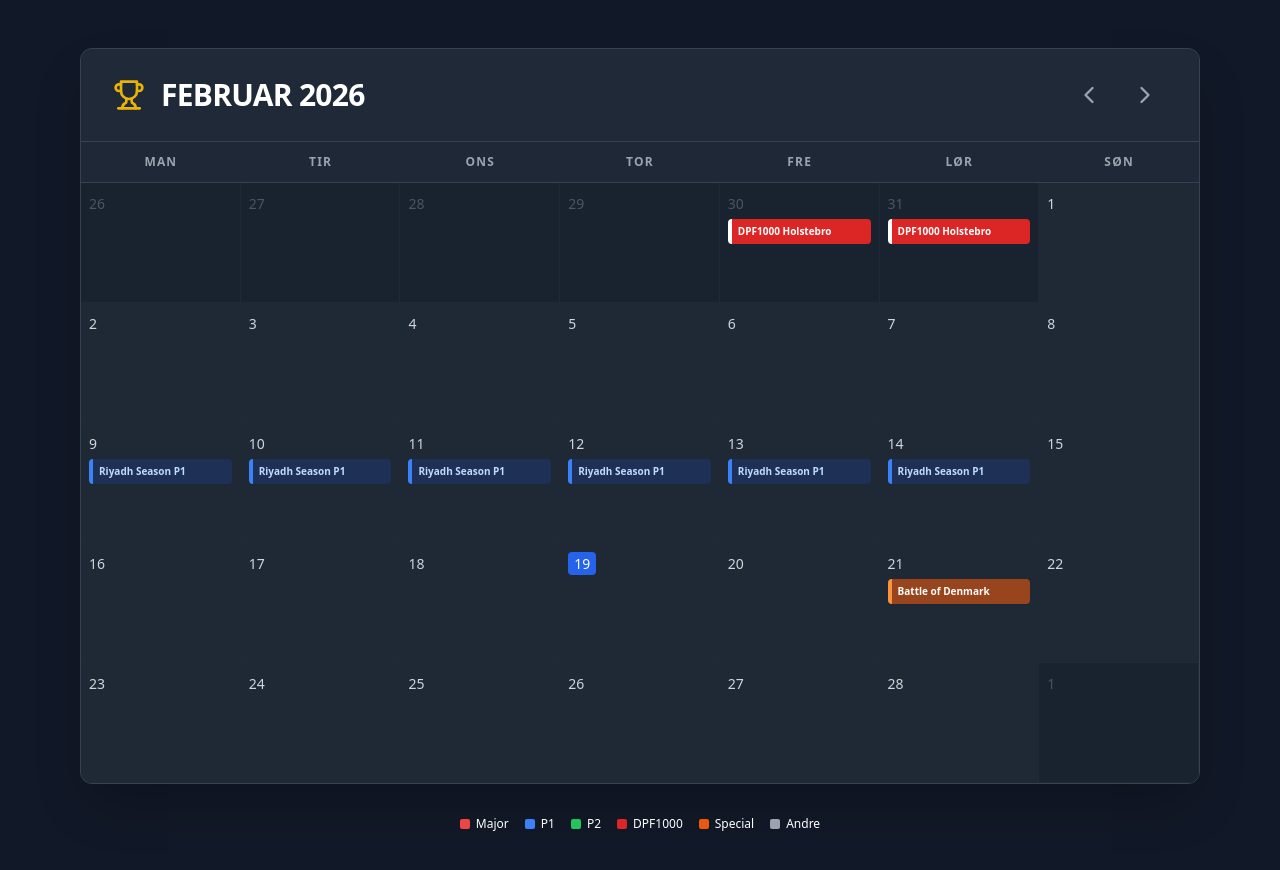
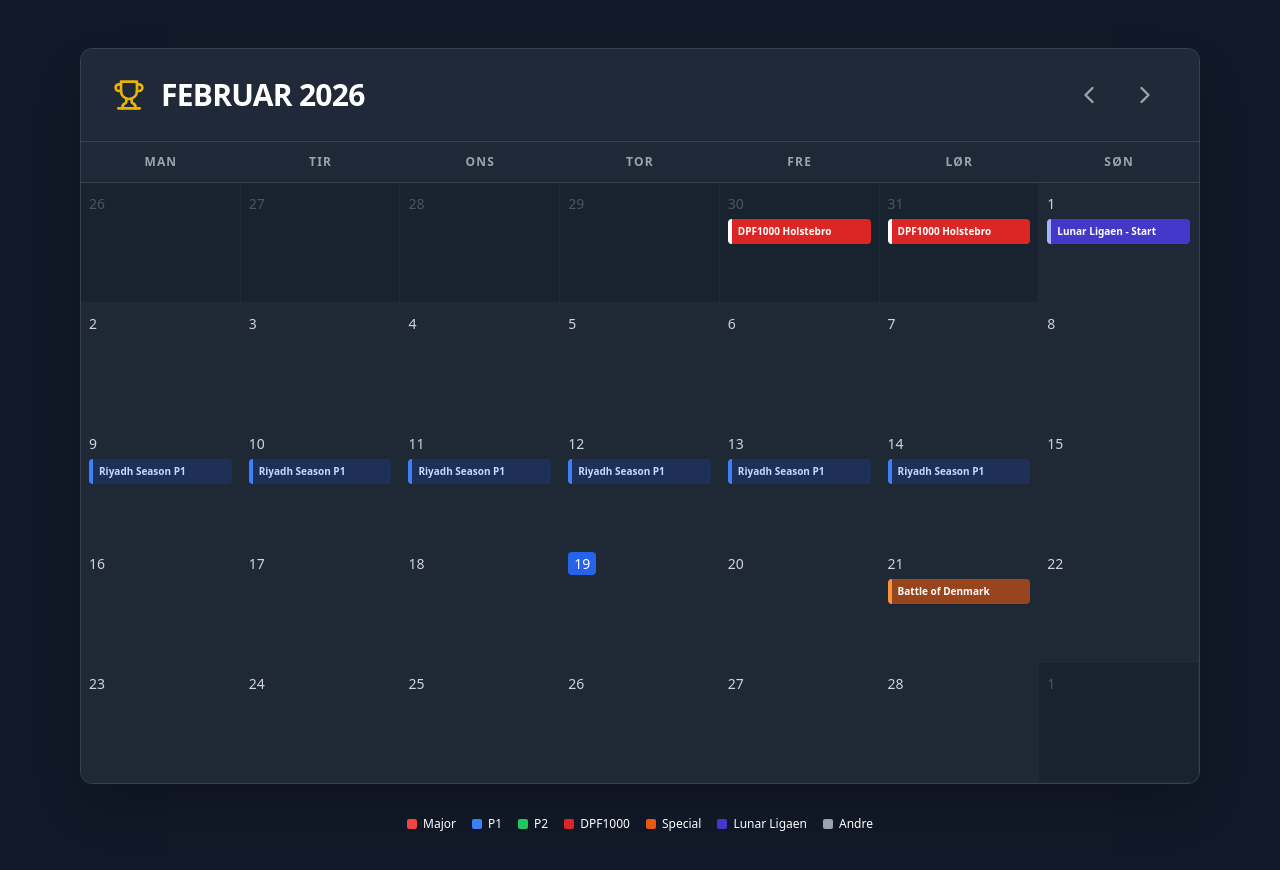
Before and after one commit to Danielh21/padel-calendar, a React (Vite) app: page / in a window 1280 px wide. Shown: the top 870 px of the page. Built offline with nearby package versions, Linux system fonts and the light colour scheme.

Commit message:
Added new structure to tournaments

```diff
--- a/src/App.jsx
+++ b/src/App.jsx
@@ -18,7 +18,7 @@ import tournamentData from './tournaments.json';
 
 const App = () => {
   const [currentDate, setCurrentDate] = useState(new Date());
-  const [tournaments] = useState(tournamentData);
+  const { sources, tournaments } = tournamentData;
   const [selectedEvent, setSelectedEvent] = useState(null);
 
   const nextMonth = () => setCurrentDate(addMonths(currentDate, 1));
@@ -73,7 +73,6 @@ const App = () => {
     while (day <= endDate) {
       for (let i = 0; i < 7; i++) {
         const formattedDate = format(day, "d");
-        const cloneDay = day;
 
         const dayTournaments = tournaments.filter((t) => {
           const start = parseISO(t.start_date);
@@ -111,10 +110,12 @@ const App = () => {
                             ? "bg-red-600 border-white text-white"
                             : t.category === "Special"
                               ? "bg-orange-600/60 border-orange-400 text-white shadow-sm"
+                              : t.category === "Lunar Ligaen"
+                                ? "bg-indigo-700 border-indigo-300 text-white font-bold"
                                 : "bg-gray-700/40 border-gray-400 text-gray-200"
                   }`}
                 >
-                  <div className="text-[8px] li  md:text-[10px] font-bold md:leading-tight">
+                  <div className="text-[8px] md:text-[10px] font-bold md:leading-tight">
                     {t.name}
                   </div>
                 </div>
@@ -137,6 +138,11 @@ const App = () => {
   const Modal = () => {
     if (!selectedEvent) return null;
 
+    // Resolve streaming links from IDs
+    const resolvedLinks = (selectedEvent.streaming_link_ids || [])
+      .map(id => sources[id])
+      .filter(Boolean);
+
     return (
       <div
         className="fixed inset-0 z-50 flex items-center justify-center p-4 bg-black/80 backdrop-blur-sm"
@@ -158,6 +164,8 @@ const App = () => {
                       ? "bg-red-600"
                       : selectedEvent.category === "Special"
                         ? "bg-orange-500"
+                        : selectedEvent.category === "Lunar Ligaen"
+                          ? "bg-indigo-500"
                           : "bg-gray-500"
             }`}
           />
@@ -210,14 +218,13 @@ const App = () => {
                 </div>
               </div>
 
-              {selectedEvent.streaming_links &&
-                selectedEvent.streaming_links.length > 0 && (
+              {resolvedLinks.length > 0 && (
                 <div className="pt-4 border-t border-gray-700">
                   <p className="text-[10px] md:text-xs text-gray-500 font-bold uppercase mb-3 flex items-center gap-2">
                     <Video size={14} /> Streaming & Links
                   </p>
                   <div className="flex flex-col md:flex-row flex-wrap gap-2 md:gap-3">
-                      {selectedEvent.streaming_links.map((link, i) => (
+                    {resolvedLinks.map((link, i) => (
                       <a
                         key={i}
                         href={link.url}
@@ -251,6 +258,7 @@ const App = () => {
         <div className="flex items-center gap-1.5"><span className="w-2.5 h-2.5 bg-green-500 rounded-sm"></span> P2</div>
         <div className="flex items-center gap-1.5"><span className="w-2.5 h-2.5 bg-red-600 rounded-sm"></span> DPF1000</div>
         <div className="flex items-center gap-1.5"><span className="w-2.5 h-2.5 bg-orange-600 rounded-sm"></span> Special</div>
+        <div className="flex items-center gap-1.5"><span className="w-2.5 h-2.5 bg-indigo-700 rounded-sm"></span> Lunar Ligaen</div>
         <div className="flex items-center gap-1.5"><span className="w-2.5 h-2.5 bg-gray-400 rounded-sm"></span> Andre</div>
       </div>
       <Modal />
--- a/src/tournaments.json
+++ b/src/tournaments.json
@@ -1,4 +1,32 @@
-[
+{
+  "sources": {
+    "padel_tv": {
+      "label": "Padel-Television",
+      "url": "https://www.padel-television.se/en"
+    },
+    "premier_padel_yt": {
+      "label": "Premier Padel TV (YouTube)",
+      "url": "https://www.youtube.com/PremierPadelTV"
+    },
+    "redbull_riyadh": {
+      "label": "Red Bull TV",
+      "url": "https://www.redbull.com/int-en/events/premier-padel-riyadh"
+    },
+    "redbull_general": {
+      "label": "Red Bull TV",
+      "url": "https://www.redbull.com"
+    },
+    "viaplay": { "label": "Viaplay", "url": "https://viaplay.dk" },
+    "padel_stream_web": {
+      "label": "Padel Stream (Web)",
+      "url": "https://padelstream.dk/"
+    },
+    "padel_stream_yt": {
+      "label": "Padel Stream (YouTube)",
+      "url": "https://www.youtube.com/@PadelStream"
+    }
+  },
+  "tournaments": [
     {
       "id": 1,
       "name": "DPF1000 Holstebro",
@@ -7,9 +35,17 @@
       "start_date": "2026-01-30",
       "end_date": "2026-01-31",
       "description": "Sæsonåbner for den danske DPF1000-tour. Forvent den danske elite samlet i Holstebro.",
-    "streaming_links": [
-      { "label": "Padel-Television", "url": "https://www.padel-television.se/en" }
-    ]
+      "streaming_link_ids": ["padel_tv"]
+    },
+    {
+      "id": 40,
+      "name": "Lunar Ligaen - Start",
+      "location": "Hele Danmark",
+      "category": "Lunar Ligaen",
+      "start_date": "2026-02-01",
+      "end_date": "2026-02-01",
+      "description": "Forårssæsonen i Lunar Ligaen (Danmarks officielle holdturnering) skydes i gang i dag.",
+      "streaming_link_ids": ["padel_tv"]
     },
     {
       "id": 2,
@@ -19,11 +55,7 @@
       "start_date": "2026-02-09",
       "end_date": "2026-02-14",
       "description": "Sæsonens første store turnering på Premier Padel Touren. Alle de store stjerner er med.",
-    "streaming_links": [
-      { "label": "Premier Padel TV (YouTube)", "url": "https://www.youtube.com/PremierPadelTV" },
-      { "label": "Red Bull TV", "url": "https://www.redbull.com/int-en/events/premier-padel-riyadh" },
-      { "label": "Viaplay", "url": "https://viaplay.dk" }
-    ]
+      "streaming_link_ids": ["premier_padel_yt", "redbull_riyadh", "viaplay"]
     },
     {
       "id": 3,
@@ -33,10 +65,7 @@
       "start_date": "2026-02-21",
       "end_date": "2026-02-21",
       "description": "Den ultimative kamp mellem Øst- og Vestdanmarks bedste spillere. Et brag af en opvisning.",
-    "streaming_links": [
-      { "label": "Padel Stream (Web)", "url": "https://padelstream.dk/" },
-      { "label": "Padel Stream (YouTube)", "url": "https://www.youtube.com/@PadelStream" }
-    ]
+      "streaming_link_ids": ["padel_stream_web", "padel_stream_yt"]
     },
     {
       "id": 4,
@@ -46,9 +75,7 @@
       "start_date": "2026-03-02",
       "end_date": "2026-03-08",
       "description": "Premier Padel rykker til Spanien for årets første P2-turnering.",
-    "streaming_links": [
-      { "label": "Premier Padel TV (YouTube)", "url": "https://www.youtube.com/PremierPadelTV" }
-    ]
+      "streaming_link_ids": ["premier_padel_yt"]
     },
     {
       "id": 5,
@@ -58,9 +85,7 @@
       "start_date": "2026-03-16",
       "end_date": "2026-03-22",
       "description": "Sol og padel i smukke Cancun.",
-    "streaming_links": [
-      { "label": "Premier Padel TV (YouTube)", "url": "https://www.youtube.com/PremierPadelTV" }
-    ]
+      "streaming_link_ids": ["premier_padel_yt"]
     },
     {
       "id": 6,
@@ -70,9 +95,7 @@
       "start_date": "2026-03-20",
       "end_date": "2026-03-21",
       "description": "Hovedstadens største turnering i første halvår.",
-    "streaming_links": [
-      { "label": "Padel-Television", "url": "https://www.padel-television.se/en" }
-    ]
+      "streaming_link_ids": ["padel_tv"]
     },
     {
       "id": 7,
@@ -82,10 +105,7 @@
       "start_date": "2026-03-23",
       "end_date": "2026-03-29",
       "description": "Showtime i Miami. En af de mest populære destinationer på touren.",
-    "streaming_links": [
-      { "label": "Premier Padel TV (YouTube)", "url": "https://www.youtube.com/PremierPadelTV" },
-      { "label": "Red Bull TV", "url": "https://www.redbull.com" }
-    ]
+      "streaming_link_ids": ["premier_padel_yt", "redbull_general"]
     },
     {
       "id": 8,
@@ -95,11 +115,7 @@
       "start_date": "2026-04-06",
       "end_date": "2026-04-11",
       "description": "En af de fire største turneringer i året. 2000 point til vinderne.",
-    "streaming_links": [
-      { "label": "Premier Padel TV (YouTube)", "url": "https://www.youtube.com/PremierPadelTV" },
-      { "label": "Red Bull TV", "url": "https://www.redbull.com" },
-      { "label": "Viaplay", "url": "https://viaplay.dk" }
-    ]
+      "streaming_link_ids": ["premier_padel_yt", "redbull_general", "viaplay"]
     },
     {
       "id": 35,
@@ -109,9 +125,7 @@
       "start_date": "2026-04-24",
       "end_date": "2026-04-26",
       "description": "Danmarksmesterskaberne for seniorer. Her findes de bedste danske seniorspillere.",
-    "streaming_links": [
-      { "label": "Padel-Television", "url": "https://www.padel-television.se/en" }
-    ]
+      "streaming_link_ids": ["padel_tv"]
     },
     {
       "id": 9,
@@ -121,9 +135,7 @@
       "start_date": "2026-04-13",
       "end_date": "2026-04-18",
       "description": "Padel ved pyramiderne.",
-    "streaming_links": [
-      { "label": "Premier Padel TV (YouTube)", "url": "https://www.youtube.com/PremierPadelTV" }
-    ]
+      "streaming_link_ids": ["premier_padel_yt"]
     },
     {
       "id": 10,
@@ -133,9 +145,7 @@
       "start_date": "2026-04-20",
       "end_date": "2026-04-26",
       "description": "Indendørs padel i Bruxelles.",
-    "streaming_links": [
-      { "label": "Premier Padel TV (YouTube)", "url": "https://www.youtube.com/PremierPadelTV" }
-    ]
+      "streaming_link_ids": ["premier_padel_yt"]
     },
     {
       "id": 11,
@@ -145,9 +155,17 @@
       "start_date": "2026-05-04",
       "end_date": "2026-05-10",
       "description": "Sydamerikansk tourstart i Paraguay.",
-    "streaming_links": [
-      { "label": "Premier Padel TV (YouTube)", "url": "https://www.youtube.com/PremierPadelTV" }
-    ]
+      "streaming_link_ids": ["premier_padel_yt"]
+    },
+    {
+      "id": 41,
+      "name": "Lunar Ligaen - Grundspil Slut",
+      "location": "Hele Danmark",
+      "category": "Lunar Ligaen",
+      "start_date": "2026-05-10",
+      "end_date": "2026-05-10",
+      "description": "Sidste spilledag i grundspillet for alle divisioner i Lunar Ligaen.",
+      "streaming_link_ids": ["padel_tv"]
     },
     {
       "id": 12,
@@ -157,9 +175,7 @@
       "start_date": "2026-05-11",
       "end_date": "2026-05-17",
       "description": "Hjemmebane for mange af verdens bedste. Vanvittig atmosfære.",
-    "streaming_links": [
-      { "label": "Premier Padel TV (YouTube)", "url": "https://www.youtube.com/PremierPadelTV" }
-    ]
+      "streaming_link_ids": ["premier_padel_yt"]
     },
     {
       "id": 13,
@@ -169,9 +185,17 @@
       "start_date": "2026-05-15",
       "end_date": "2026-05-16",
       "description": "Dansk padel når det er bedst hos Racket Club.",
-    "streaming_links": [
-      { "label": "Padel-Television", "url": "https://www.padel-television.se/en" }
-    ]
+      "streaming_link_ids": ["padel_tv"]
+    },
+    {
+      "id": 42,
+      "name": "Lunar Ligaen - Semifinaler",
+      "location": "TBD, DK",
+      "category": "Lunar Ligaen",
+      "start_date": "2026-05-23",
+      "end_date": "2026-05-23",
+      "description": "Semifinaler i Elitedivisionen for Lunar Ligaen.",
+      "streaming_link_ids": ["padel_tv"]
     },
     {
       "id": 14,
@@ -181,9 +205,17 @@
       "start_date": "2026-06-01",
       "end_date": "2026-06-07",
       "description": "Major i Rom. En af de smukkeste turneringer i kalenderen.",
-    "streaming_links": [
-      { "label": "Premier Padel TV (YouTube)", "url": "https://www.youtube.com/PremierPadelTV" }
-    ]
+      "streaming_link_ids": ["premier_padel_yt", "redbull_general"]
+    },
+    {
+      "id": 43,
+      "name": "Lunar Ligaen - Finale",
+      "location": "X3 Padel - Århus",
+      "category": "Lunar Ligaen",
+      "start_date": "2026-06-05",
+      "end_date": "2026-06-05",
+      "description": "Den store finale i Elitedivisionen i Lunar Ligaen.",
+      "streaming_link_ids": ["padel_tv"]
     },
     {
       "id": 15,
@@ -193,9 +225,7 @@
       "start_date": "2026-06-08",
       "end_date": "2026-06-14",
       "description": "Klassisk spansk turnering i padelens moderland.",
-    "streaming_links": [
-      { "label": "Premier Padel TV (YouTube)", "url": "https://www.youtube.com/PremierPadelTV" }
-    ]
+      "streaming_link_ids": ["premier_padel_yt"]
     },
     {
       "id": 16,
@@ -205,9 +235,7 @@
       "start_date": "2026-06-12",
       "end_date": "2026-06-13",
       "description": "Udendørs padel på Reffen i København. Forhåbentlig godt vejr!",
-    "streaming_links": [
-      { "label": "Padel-Television", "url": "https://www.padel-television.se/en" }
-    ]
+      "streaming_link_ids": ["padel_tv"]
     },
     {
       "id": 17,
@@ -217,9 +245,7 @@
       "start_date": "2026-06-22",
       "end_date": "2026-06-28",
       "description": "Bytorvsturnering i Valladolid. Ikonisk setting.",
-    "streaming_links": [
-      { "label": "Premier Padel TV (YouTube)", "url": "https://www.youtube.com/PremierPadelTV" }
-    ]
+      "streaming_link_ids": ["premier_padel_yt"]
     },
     {
       "id": 18,
@@ -229,9 +255,7 @@
       "start_date": "2026-06-29",
       "end_date": "2026-07-05",
       "description": "Fransk padel i vinens hovedstad.",
-    "streaming_links": [
-      { "label": "Premier Padel TV (YouTube)", "url": "https://www.youtube.com/PremierPadelTV" }
-    ]
+      "streaming_link_ids": ["premier_padel_yt"]
     },
     {
       "id": 19,
@@ -241,9 +265,7 @@
       "start_date": "2026-07-13",
       "end_date": "2026-07-19",
       "description": "Sommerpadel i Malaga.",
-    "streaming_links": [
-      { "label": "Premier Padel TV (YouTube)", "url": "https://www.youtube.com/PremierPadelTV" }
-    ]
+      "streaming_link_ids": ["premier_padel_yt"]
     },
     {
       "id": 20,
@@ -253,9 +275,7 @@
       "start_date": "2026-07-27",
       "end_date": "2026-08-02",
       "description": "Touren rykker til Sydafrika.",
-    "streaming_links": [
-      { "label": "Premier Padel TV (YouTube)", "url": "https://www.youtube.com/PremierPadelTV" }
-    ]
+      "streaming_link_ids": ["premier_padel_yt"]
     },
     {
       "id": 21,
@@ -265,9 +285,7 @@
       "start_date": "2026-08-03",
       "end_date": "2026-08-09",
       "description": "Padel i hjertet af London.",
-    "streaming_links": [
-      { "label": "Premier Padel TV (YouTube)", "url": "https://www.youtube.com/PremierPadelTV" }
-    ]
+      "streaming_link_ids": ["premier_padel_yt"]
     },
     {
       "id": 22,
@@ -277,7 +295,7 @@
       "start_date": "2026-08-21",
       "end_date": "2026-08-28",
       "description": "De Middelhavske Lege inkluderer padel i 2026.",
-    "streaming_links": []
+      "streaming_link_ids": []
     },
     {
       "id": 23,
@@ -287,9 +305,7 @@
       "start_date": "2026-08-28",
       "end_date": "2026-08-29",
       "description": "HCA's fødeby danner ramme om denne DPF1000.",
-    "streaming_links": [
-      { "label": "Padel-Television", "url": "https://www.padel-television.se/en" }
-    ]
+      "streaming_link_ids": ["padel_tv"]
     },
     {
       "id": 24,
@@ -299,9 +315,7 @@
       "start_date": "2026-08-31",
       "end_date": "2026-09-06",
       "description": "En af sæsonens mest prestigefyldte turneringer.",
-    "streaming_links": [
-      { "label": "Premier Padel TV (YouTube)", "url": "https://www.youtube.com/PremierPadelTV" }
-    ]
+      "streaming_link_ids": ["premier_padel_yt"]
     },
     {
       "id": 25,
@@ -311,9 +325,7 @@
       "start_date": "2026-09-07",
       "end_date": "2026-09-13",
       "description": "Spilles på de berømte baner ved Roland Garros.",
-    "streaming_links": [
-      { "label": "Premier Padel TV (YouTube)", "url": "https://www.youtube.com/PremierPadelTV" }
-    ]
+      "streaming_link_ids": ["premier_padel_yt", "redbull_general"]
     },
     {
       "id": 36,
@@ -323,7 +335,7 @@
       "start_date": "2026-09-14",
       "end_date": "2026-09-20",
       "description": "Verdensmesterskaberne for seniorer. Verdenseliten i de ældre rækker dyster om VM-titlen.",
-    "streaming_links": []
+      "streaming_link_ids": []
     },
     {
       "id": 26,
@@ -333,9 +345,7 @@
       "start_date": "2026-09-28",
       "end_date": "2026-10-04",
       "description": "Padel i det moderne Rotterdam.",
-    "streaming_links": [
-      { "label": "Premier Padel TV (YouTube)", "url": "https://www.youtube.com/PremierPadelTV" }
-    ]
+      "streaming_link_ids": ["premier_padel_yt"]
     },
     {
       "id": 27,
@@ -345,9 +355,7 @@
       "start_date": "2026-10-05",
       "end_date": "2026-10-11",
       "description": "Premier Padel indtager Tyskland.",
-    "streaming_links": [
-      { "label": "Premier Padel TV (YouTube)", "url": "https://www.youtube.com/PremierPadelTV" }
-    ]
+      "streaming_link_ids": ["premier_padel_yt"]
     },
     {
       "id": 29,
@@ -357,9 +365,7 @@
       "start_date": "2026-10-23",
       "end_date": "2026-10-24",
       "description": "Årets sidste DPF1000 i Viborg.",
-    "streaming_links": [
-      { "label": "Padel-Television", "url": "https://www.padel-television.se/en" }
-    ]
+      "streaming_link_ids": ["padel_tv"]
     },
     {
       "id": 34,
@@ -369,8 +375,7 @@
       "start_date": "2026-12-07",
       "end_date": "2026-12-13",
       "description": "Sæsonfinalen for de 8 bedste par i verden.",
-    "streaming_links": [
-      { "label": "Premier Padel TV (YouTube)", "url": "https://www.youtube.com/PremierPadelTV" }
+      "streaming_link_ids": ["premier_padel_yt", "redbull_general"]
+    }
   ]
 }
-]
```
Lines whose indentation alone changed are shown as unchanged.
